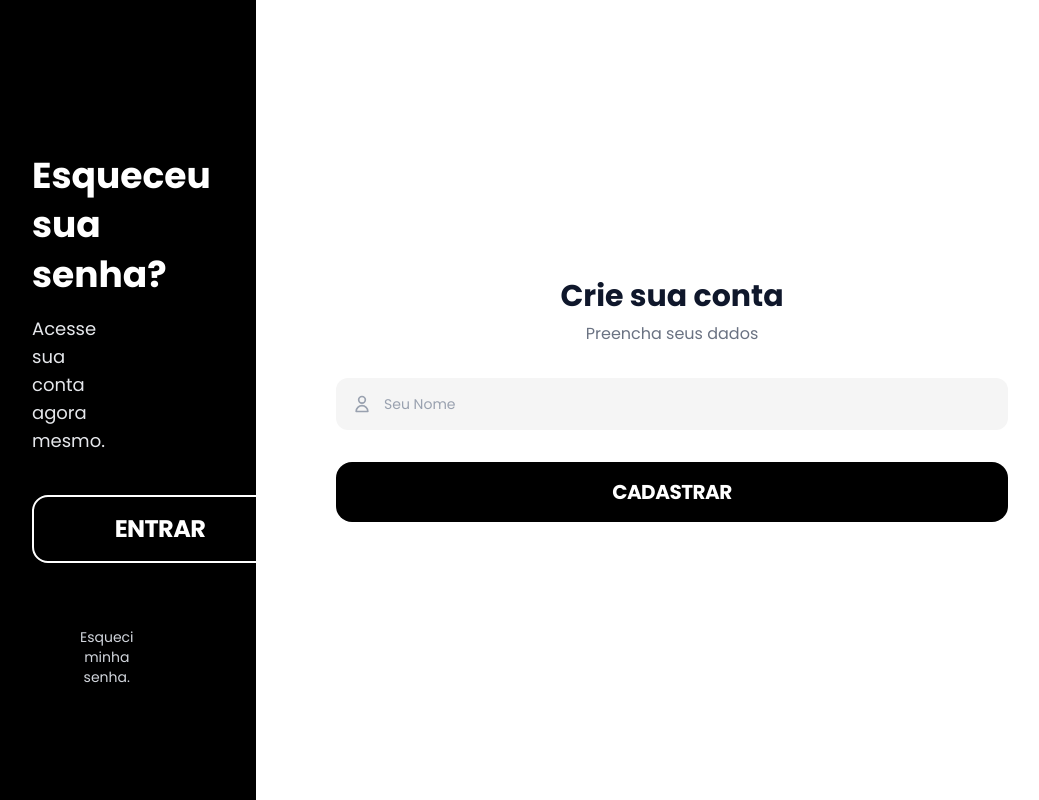
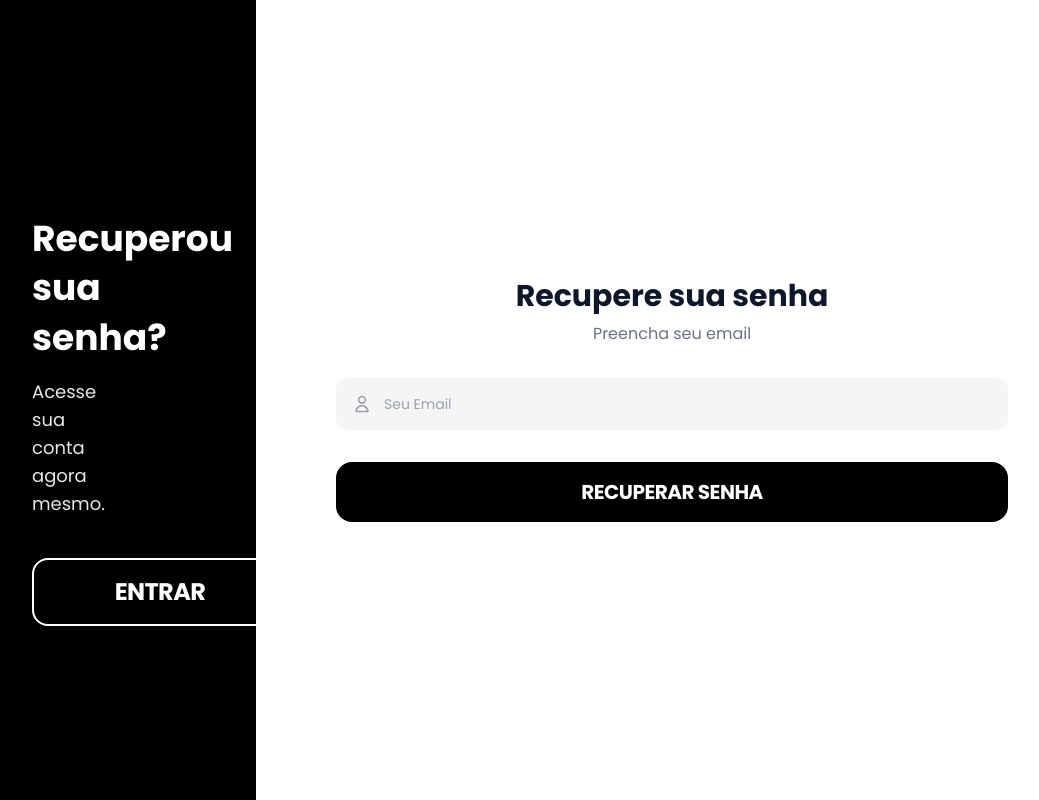
Before and after one commit to Enzosantos04/Elifoot-frontend, a Next.js app: page /forgot-password in a window 1280 px wide. Shown: the whole page, without its empty margins (192-1231 px from the left). Built offline with nearby package versions, Linux system fonts and the light colour scheme.

Commit message:
feat: update some text and remove a link

```diff
--- a/src/app/forgot-password/page.tsx
+++ b/src/app/forgot-password/page.tsx
@@ -31,7 +31,7 @@ export default function ForgotPassword() {
 
           <div className="space-y-4">
             <h1 className="text-4xl font-extrabold leading-snug">
-              Esqueceu sua senha?
+              Recuperou sua senha?
             </h1>
             <p className="max-w-xs text-lg text-gray-200">
               Acesse sua conta agora mesmo.
@@ -46,35 +46,29 @@ export default function ForgotPassword() {
           >
             Entrar
           </Link>
-          <button
-            type="button"
-            className="text-sm text-gray-300 hover:text-white ml-12 mt-12 cursor-pointer"
-          >
-            Esqueci minha senha.
-          </button>
         </div>
       </div>
 
       <div className="flex items-center justify-center px-6 py-12 lg:px-16">
         <div className="w-full max-w-2xl space-y-8">
           <div className="space-y-2 text-center">
-            <h2 className="text-3xl font-extrabold">Crie sua conta</h2>
-            <p className="text-base text-gray-500">Preencha seus dados</p>
+            <h2 className="text-3xl font-extrabold">Recupere sua senha</h2>
+            <p className="text-base text-gray-500">Preencha seu email</p>
           </div>
 
           <form className="space-y-4" onSubmit={handleSubmit}>
             <InputField
-              id="name"
-              name="name"
-              type="text"
-              placeholder="Seu Nome"
+              id="email"
+              name="email"
+              type="email"
+              placeholder="Seu Email"
               iconPath="M16 7a4 4 0 11-8 0 4 4 0 018 0zM12 14a7 7 0 00-7 7h14a7 7 0 00-7-7z"
             />
             <button
               type="submit"
               className="mt-4 w-full rounded-2xl bg-black px-6 py-4 text-xl font-extrabold uppercase tracking-tight text-white transition hover:bg-neutral-900 cursor-pointer"
             >
-              Cadastrar
+              Recuperar Senha
             </button>
           </form>
         </div>
```
